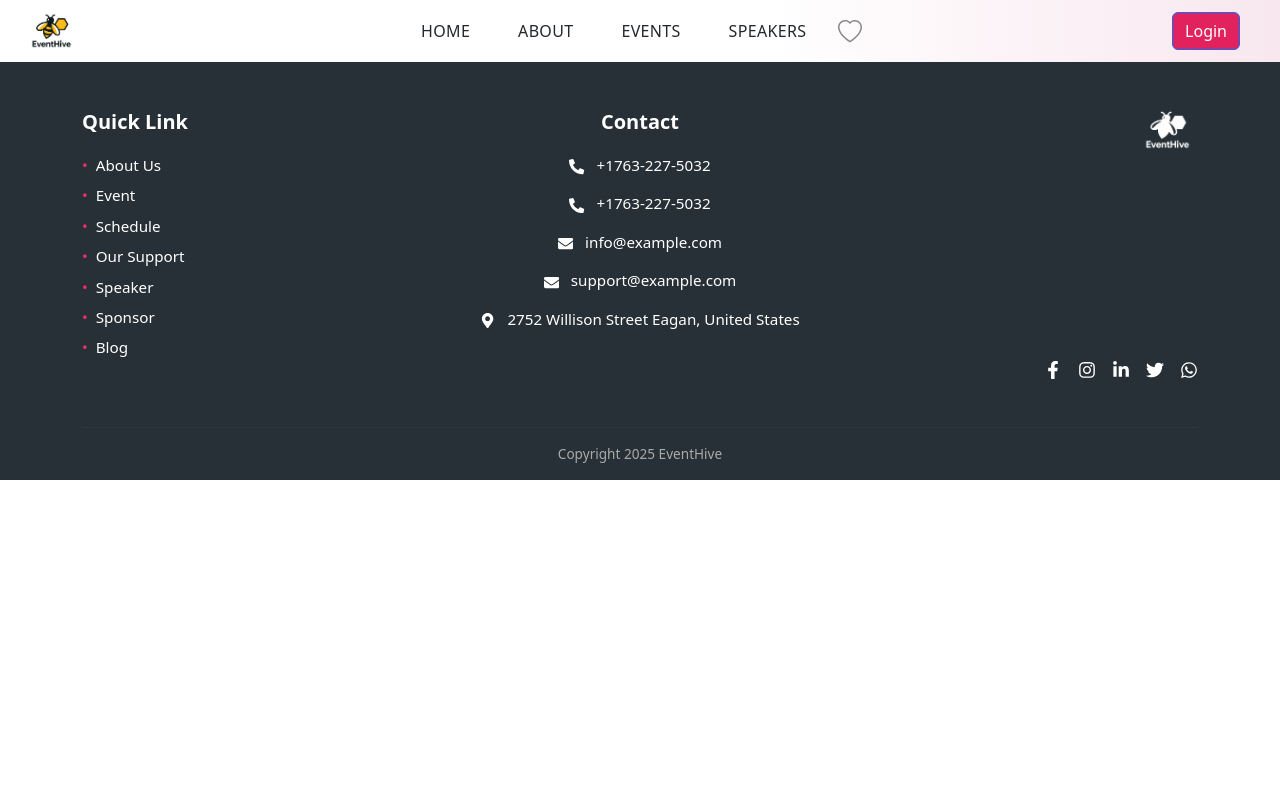
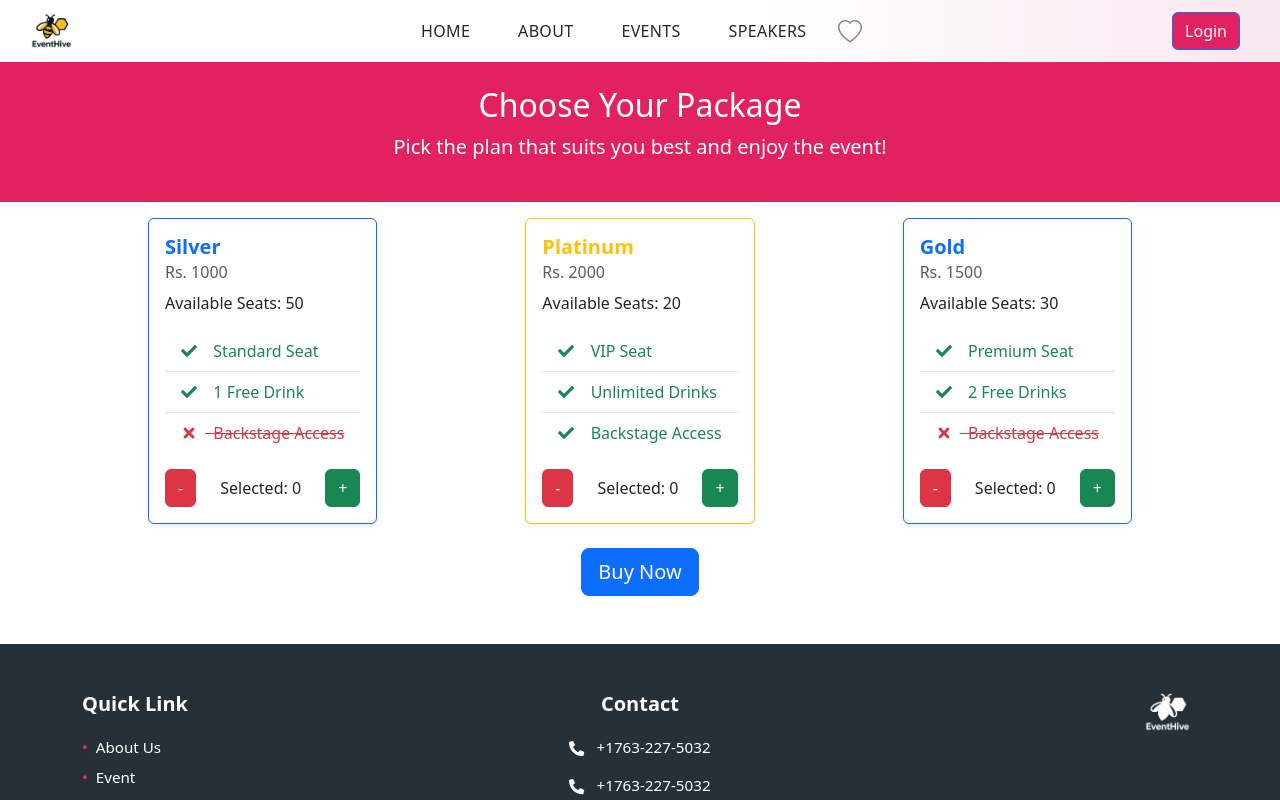
Before and after one commit to Rai-Srishti/EventHive, a React (Vite) app: page /attendee/booking in a window 1280 px wide. Shown: the top 800 px of the page. Built offline with nearby package versions, Linux system fonts and the light colour scheme.

Commit message:
Created Bookings Page and Package Card Component

```diff
--- a/src/App.jsx
+++ b/src/App.jsx
@@ -29,6 +29,8 @@ import NewEventPage from './pages/Host/NewEventPage';
 import MyEventsPage from "./pages/Host/MyEventsPage";
 import SpeakersPage from './pages/SpeakersPage';
 import WalletPage from './pages/Attendee/WalletPage';
+import BookingsPage from './pages/Attendee/BookingsPage';
+
 function App() {
   const location = useLocation();
 
@@ -72,6 +74,7 @@ function App() {
         <Route path= '/event-details/:id' element={<EventDetails/>}/>
         <Route path= '/attendee/wallet' element={<WalletPage/>}/>
         <Route path="/attendee/update" element={<Update />} />
+        <Route path="/attendee/booking" element={<BookingsPage />} />
 
 
         <Route path="/admin" element={<AdminLayout />}>
--- /dev/null
+++ b/src/components/PackageCard.jsx
@@ -0,0 +1,41 @@
+import React, { useState } from 'react';
+import 'bootstrap/dist/css/bootstrap.min.css';
+import { FaCheck, FaTimes } from 'react-icons/fa';
+
+const PackageCard = ({ title, price, seats, features, highlight }) => {
+  const [count, setCount] = useState(0);
+
+  const bgClass = highlight ? 'border-warning' : 'border-primary';
+  const textClass = highlight ? 'text-warning' : 'text-primary';
+
+  return (
+    <div className={`card h-100 shadow-sm ${bgClass}`}>
+      <div className="card-body d-flex flex-column justify-content-between">
+        <div>
+          <h5 className={`card-title fw-bold ${textClass}`}>{title}</h5>
+          <h6 className="card-subtitle mb-2 text-muted">Rs. {price}</h6>
+          <p className="card-text">Available Seats: {seats}</p>
+
+          <ul className="list-group list-group-flush mb-3">
+            {features.map((feature, index) => (
+              <li
+                key={index}
+                className={`list-group-item d-flex align-items-center ${feature.included ? 'text-success' : 'text-danger text-decoration-line-through'}`}
+              >
+                {feature.included ? <FaCheck className="text-success me-2" /> : <FaTimes className="text-danger me-2" />}&nbsp; {feature.name}
+              </li>
+            ))}
+          </ul>
+        </div>
+
+        <div className="d-flex align-items-center justify-content-between">
+          <button className="btn btn-danger" onClick={() => setCount(count > 0 ? count - 1 : 0)}>-</button>
+          <span className="mx-3">Selected: {count}</span>
+          <button className="btn btn-success" onClick={() => setCount(count + 1)}>+</button>
+        </div>
+      </div>
+    </div>
+  );
+};
+
+export default PackageCard;
--- /dev/null
+++ b/src/pages/Attendee/BookingsPage.jsx
@@ -0,0 +1,66 @@
+import React from 'react';
+import PackageCard from '../../components/PackageCard';
+import 'bootstrap/dist/css/bootstrap.min.css';
+
+const BookingsPage = () => {
+  return (
+    <div className="container-fluid p-0">
+
+      <header className="text-white text-center py-4 mb-3" style={{ backgroundColor: '#E2215F' }}>
+        <h2>Choose Your Package</h2>
+        <p className="lead">Pick the plan that suits you best and enjoy the event!</p>
+      </header>
+
+      <main className="container mb-5">
+        <div className="row g-3 justify-content-center">
+          <div className="col-md-6 col-lg-4 d-flex justify-content-center">
+            <PackageCard
+              title="Silver"
+              price={1000}
+              seats={50}
+              features={[
+                { name: 'Standard Seat', included: true },
+                { name: '1 Free Drink', included: true },
+                { name: 'Backstage Access', included: false },
+              ]}
+              highlight={false}
+            />
+          </div>
+          <div className="col-md-6 col-lg-4 d-flex justify-content-center">
+            <PackageCard
+              title="Platinum"
+              price={2000}
+              seats={20}
+              features={[
+                { name: 'VIP Seat', included: true },
+                { name: 'Unlimited Drinks', included: true },
+                { name: 'Backstage Access', included: true },
+              ]}
+              highlight={true}
+            />
+          </div>
+          <div className="col-md-6 col-lg-4 d-flex justify-content-center">
+            <PackageCard
+              title="Gold"
+              price={1500}
+              seats={30}
+              features={[
+                { name: 'Premium Seat', included: true },
+                { name: '2 Free Drinks', included: true },
+                { name: 'Backstage Access', included: false },
+              ]}
+              highlight={false}
+            />
+          </div>
+        </div>
+
+        <div className="text-center mt-4">
+          <button className="btn btn-lg btn-primary">Buy Now</button>
+        </div>
+      </main>
+
+    </div>
+  );
+};
+
+export default BookingsPage;
```
